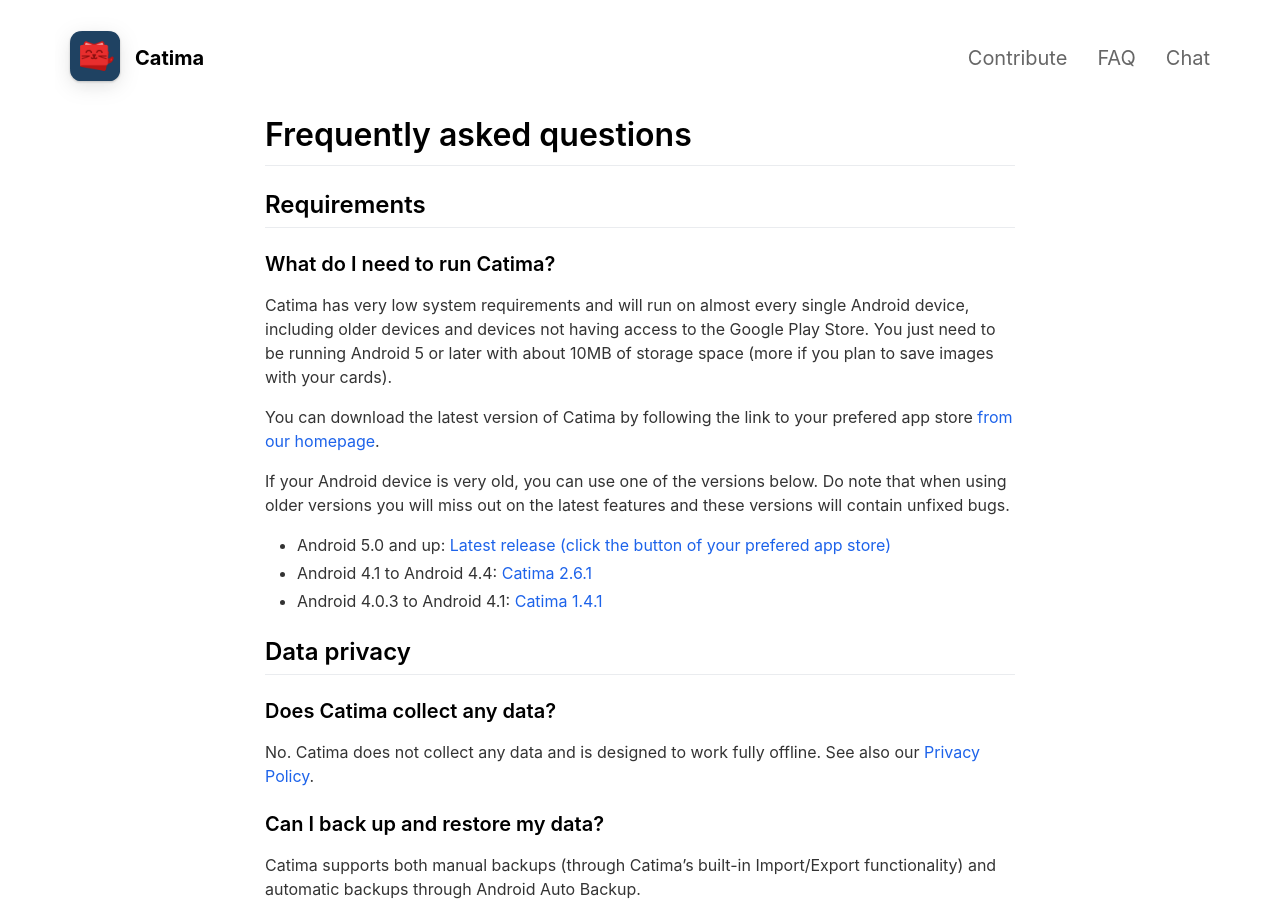
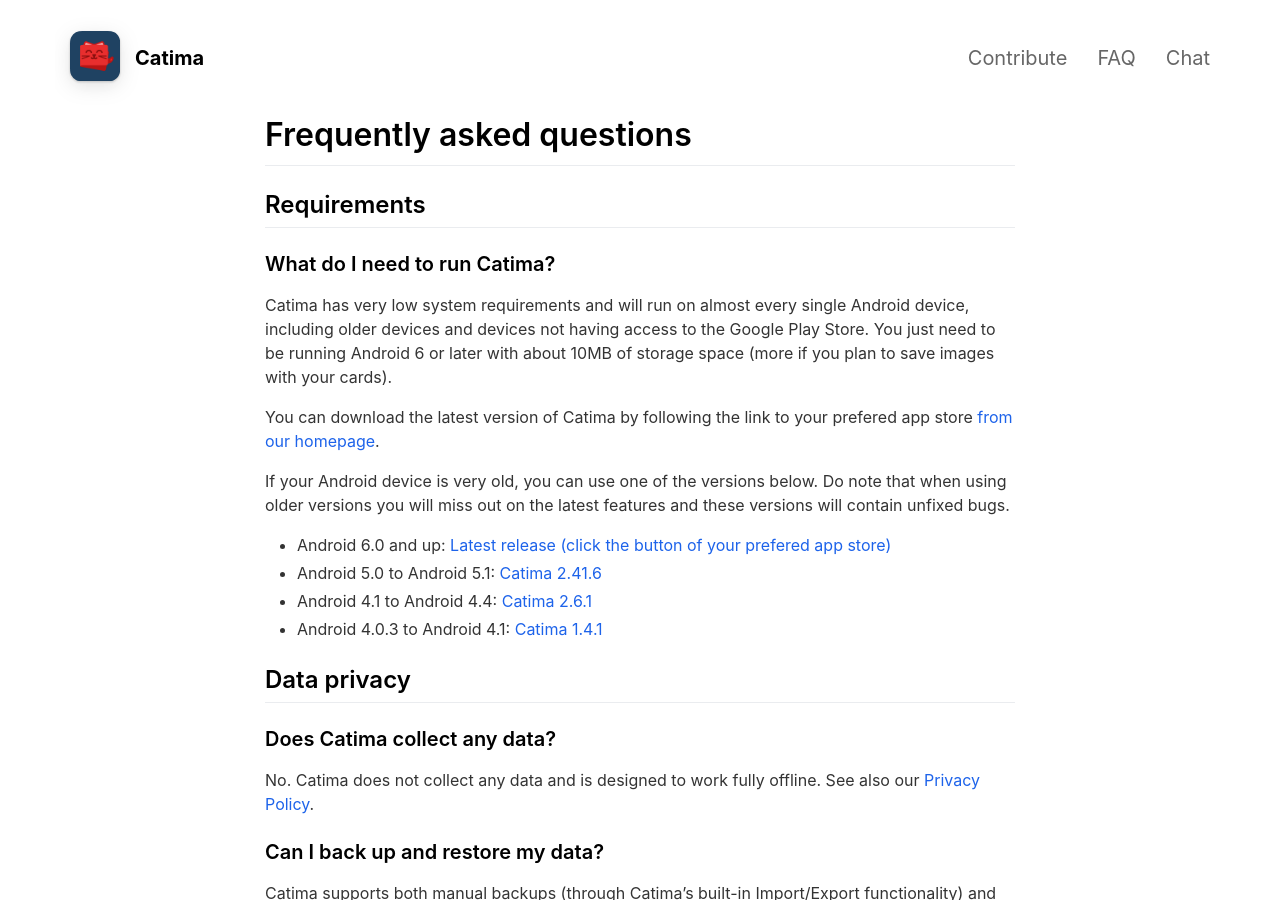
Before and after one commit to CatimaLoyalty/Website, a Jekyll site: the page built from _pages/faq.md, in a window 1280 px wide and 900 px high. Built offline with Jekyll 4.4.1, drawn with Linux system fonts in a browser that asks for light colours.

Commit message:
Up version requirement to Android 6

```diff
--- a/_pages/faq.md
+++ b/_pages/faq.md
@@ -11,13 +11,14 @@
 
 ### What do I need to run Catima?
 
-Catima has very low system requirements and will run on almost every single Android device, including older devices and devices not having access to the Google Play Store. You just need to be running Android 5 or later with about 10MB of storage space (more if you plan to save images with your cards).
+Catima has very low system requirements and will run on almost every single Android device, including older devices and devices not having access to the Google Play Store. You just need to be running Android 6 or later with about 10MB of storage space (more if you plan to save images with your cards).
 
 You can download the latest version of Catima by following the link to your prefered app store [from our homepage](/).
 
 If your Android device is very old, you can use one of the versions below. Do note that when using older versions you will miss out on the latest features and these versions will contain unfixed bugs.
 
-- Android 5.0 and up: [Latest release (click the button of your prefered app store)](/)
+- Android 6.0 and up: [Latest release (click the button of your prefered app store)](/)
+- Android 5.0 to Android 5.1: [Catima 2.41.6](https://github.com/CatimaLoyalty/Android/releases/tag/v2.41.6)
 - Android 4.1 to Android 4.4: [Catima 2.6.1](https://github.com/CatimaLoyalty/Android/releases/tag/v2.6.1)
 - Android 4.0.3 to Android 4.1: [Catima 1.4.1](https://github.com/CatimaLoyalty/Android/releases/tag/v1.4.1)
 
```
